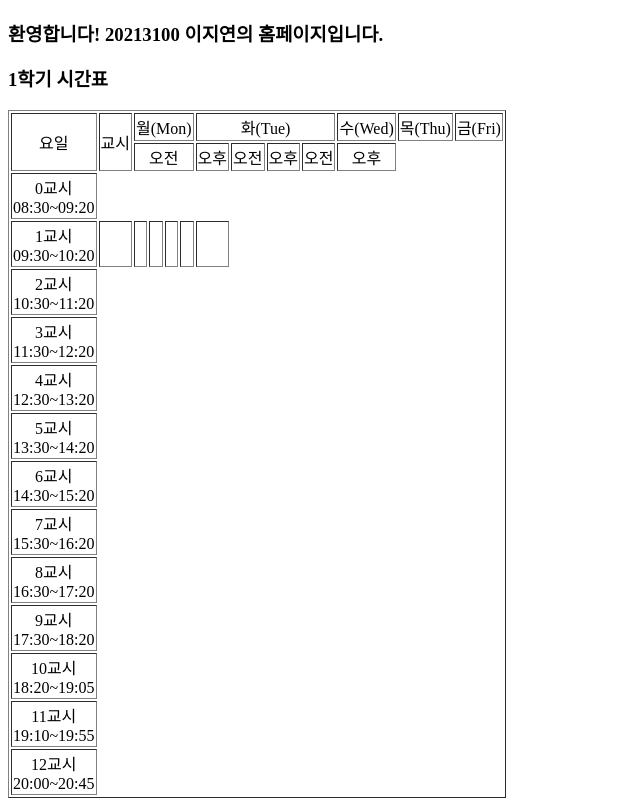
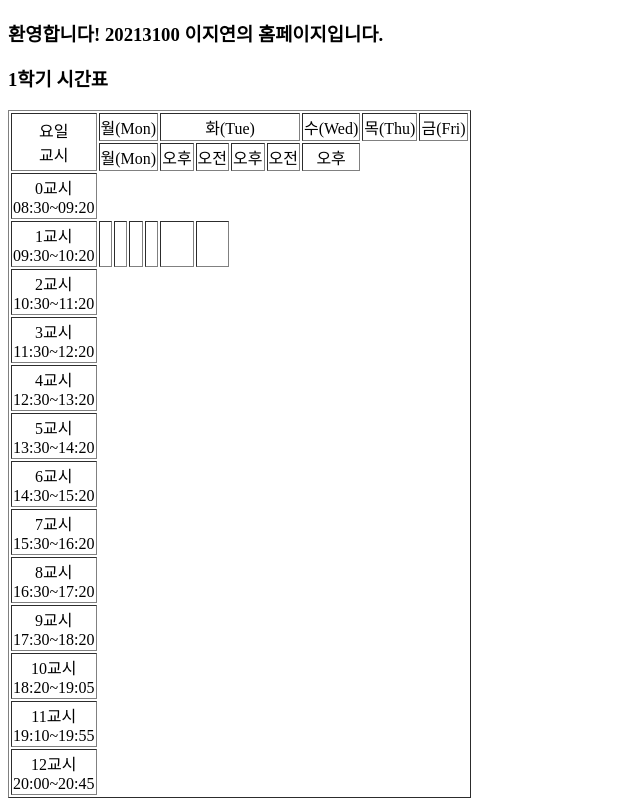
Before and after one commit to sofe23/sofe23.github.io, a plain HTML site: page index.html in a window 1280 px wide. Shown: the whole page, without its empty margins (0-640 px from the left). Drawn offline with Linux system fonts and the light colour scheme.

Commit message:
1학기 시간표

```diff
--- a/index.html
+++ b/index.html
@@ -8,8 +8,7 @@
 
     <table border=1>
         <tr>
-            <td align=center rowspan="2">요일</td>
-            <td align=center rowspan="2">교시</td>
+            <td align=center rowspan="2">요일 <br> 교시 </td>
             <td align=center colspan="4">월(Mon)</td>
             <td align=center colspan="4">화(Tue)</td>
             <td align=center colspan="4">수(Wed)</td>
@@ -18,7 +17,7 @@
 
         </tr>
         <tr>
-            <td align=center colspan="4">오전</td>
+            <td align=center colspan="4">월(Mon)</td>
             <td align=center>오후</td>
             <td align=center>오전</td>
             <td align=center>오후</td>
```
